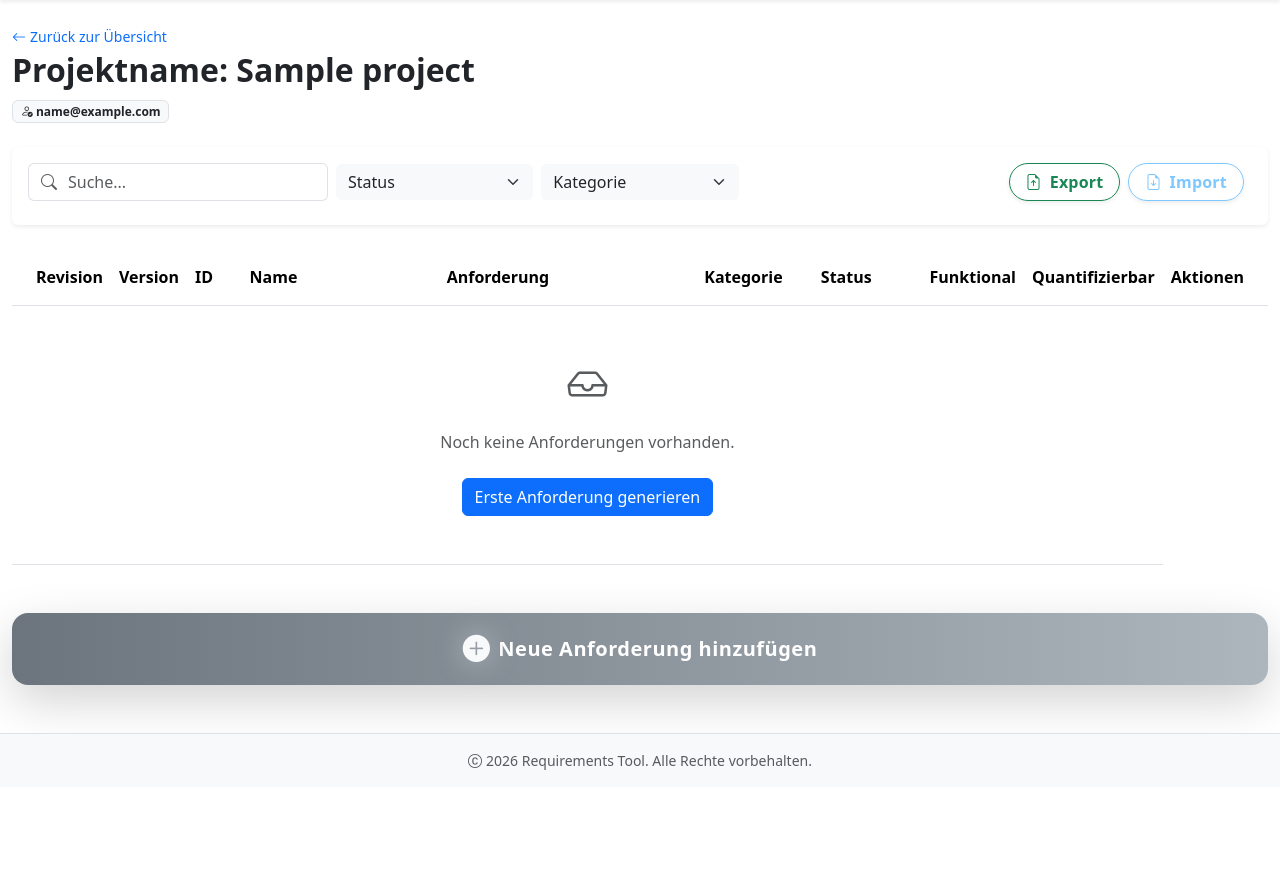
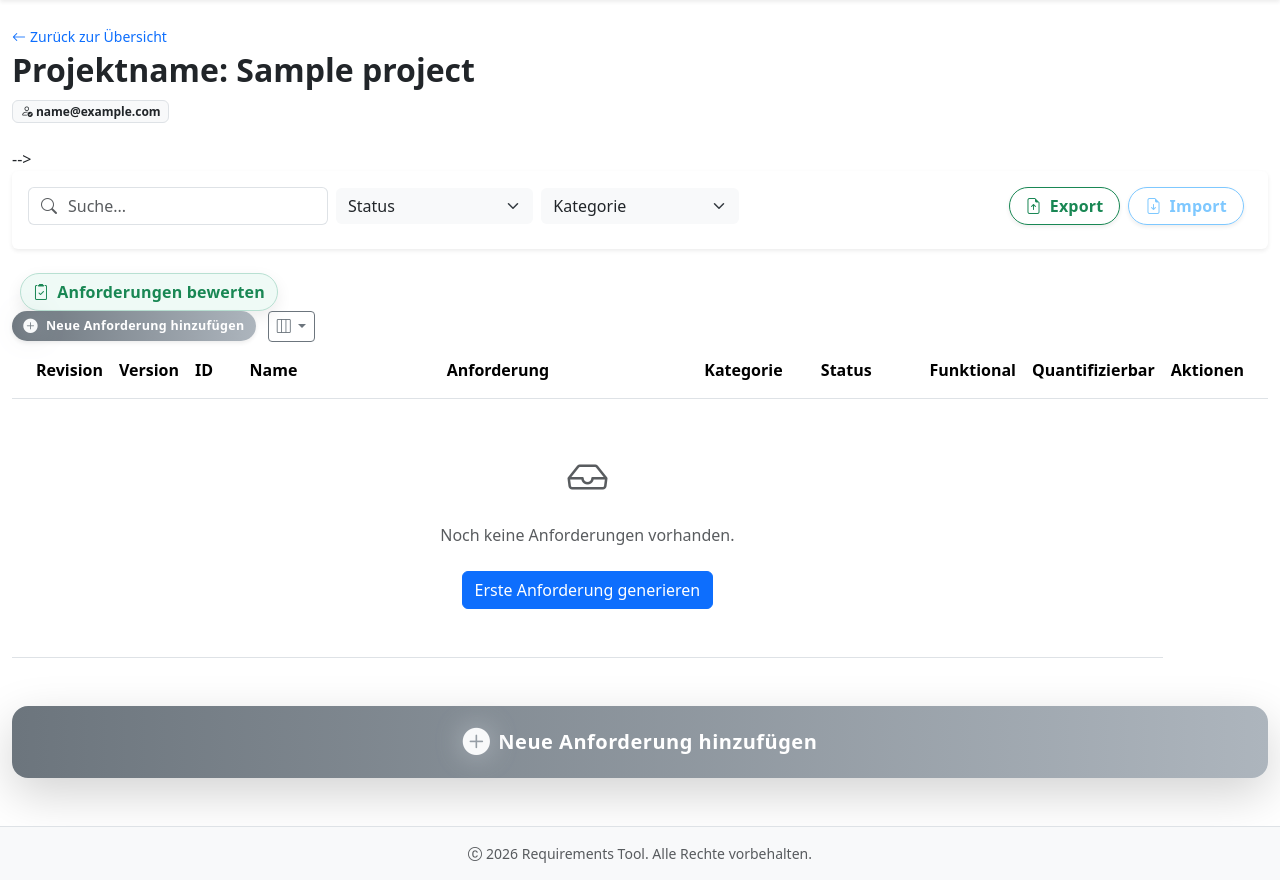
Before and after one commit to Aliwes1999/Demo, a Flask app: page /project/1 in a window 1280 px wide. Shown: the part 64-944 px from the top of the page. Before the commit the page ends 834 px from the top, so only its background shows below. Run offline with Flask 3, Linux system fonts and the light colour scheme; a user stored in the database is signed in; data comes from the database, SQL or seed files in the repository; tables that the repository leaves empty hold one stand-in row (values such as "Sample post"); data that the repository does not hold is empty; some libraries are stand-ins or nearby versions.

Commit message:
bewrtungsmatrix ist sichtbar

```diff
--- a/app/templates/create.html
+++ b/app/templates/create.html
@@ -102,6 +102,7 @@ content %}
 </div>
 
 <!-- Conflict Modal (Preserved) -->
+ <!--
 <div class="modal fade" id="conflictModal" tabindex="-1" aria-hidden="true">
   <div class="modal-dialog modal-lg">
     <div class="modal-content">
@@ -124,6 +125,7 @@ content %}
     </div>
   </div>
 </div>
+-->
 
 <script>
 document.addEventListener('DOMContentLoaded', function() {
@@ -178,7 +180,7 @@ document.addEventListener('DOMContentLoaded', function() {
     });
 });
 </script>
-
+-->
 <!-- JS Variables -->
 <script>
   window.PROJECT_CUSTOM_COLUMNS = {{ custom_columns|tojson|safe }};
@@ -318,7 +320,8 @@ document.addEventListener('DOMContentLoaded', function() {
         <i class="bi bi-exclamation-triangle" style="color: #ffc107;"></i>
         <span style="color: #ffc107;">{{ _('Widersprüche prüfen') }}</span>
       </button>
-      <a class="btn btn-modern d-flex align-items-center ms-2 gap-2" href="{{ url_for('main.evaluate_requirements', project_id=project.id) }}" target="_blank" rel="noopener" title="Anforderungen bewerten" style="border: 1.5px solid #b8e0d2; background: #effaf6; color: #198754; transition: background 0.2s, color 0.2s;">
+      -->
+      <a class="btn btn-modern d-inline-flex align-items-center ms-2 gap-2" href="{{ url_for('main.evaluate_requirements', project_id=project.id) }}" target="_blank" rel="noopener" title="Anforderungen bewerten" style="border: 1.5px solid #b8e0d2; background: #effaf6; color: #198754; transition: background 0.2s, color 0.2s;">
         <i class="bi bi-clipboard2-check" style="color: #198754;"></i>
         <span style="color: #198754;">Anforderungen bewerten</span>
       </a>
```
